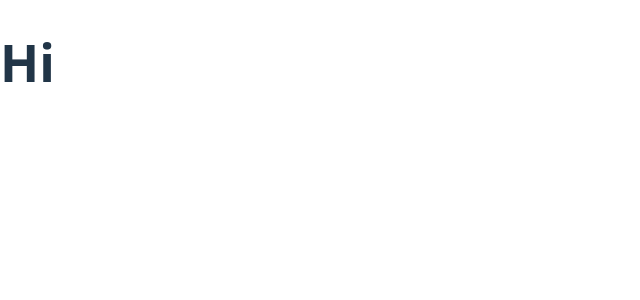
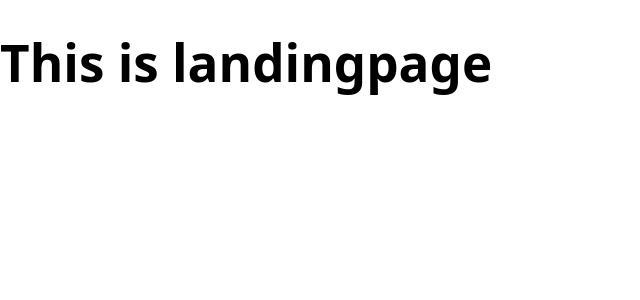
Before and after one commit to HehLul/apex_startups, a React app in the folder website/: page / in a window 1280 px wide. Shown: the top 300 px of the page, without its empty margins (0-640 px from the left). Built offline with nearby package versions, Linux system fonts and the light colour scheme; the HTML template or start-up script is replaced by a standard one.

Commit message:
feat: add landingpage component

```diff
--- a/website/src/App.jsx
+++ b/website/src/App.jsx
@@ -1,9 +1,9 @@
 import "./App.css";
-
+import LandingPage from "./pages/LandingPage/LandingPage";
 function App() {
   return (
     <div className="app">
-      <h1>Hi</h1>
+      <LandingPage></LandingPage>
     </div>
   );
 }
--- a/website/src/index.css
+++ b/website/src/index.css
@@ -1,16 +1,17 @@
 :root {
   font-family: system-ui, Avenir, Helvetica, Arial, sans-serif;
-  line-height: 1.5;
-  font-weight: 400;
+  /* line-height: 1.5;   */
+  /* font-weight: 400; */
 
-  color-scheme: light dark;
-  color: rgba(255, 255, 255, 0.87);
-  background-color: #242424;
+  /* color-scheme: light dark; */
+  background-color: #ffffff;
+  /* color: rgba(255, 255, 255, 0.87); */
+  /* background-color: #242424; */
 
-  font-synthesis: none;
+  /* font-synthesis: none;
   text-rendering: optimizeLegibility;
   -webkit-font-smoothing: antialiased;
-  -moz-osx-font-smoothing: grayscale;
+  -moz-osx-font-smoothing: grayscale; */
 }
 
 body {
@@ -24,8 +25,4 @@ h1 {
 }
 
 @media (prefers-color-scheme: light) {
-  :root {
-    color: #213547;
-    background-color: #ffffff;
-  }
 }
--- /dev/null
+++ b/website/src/pages/LandingPage/LandingPage.jsx
@@ -0,0 +1,8 @@
+import "./LandingPage.css";
+export default function LandingPage() {
+  return (
+    <div className="landing-page">
+      <h1>This is landingpage</h1>
+    </div>
+  );
+}
```
Also changed, not shown: website/src/pages/LandingPage/LandingPage.css (added).
